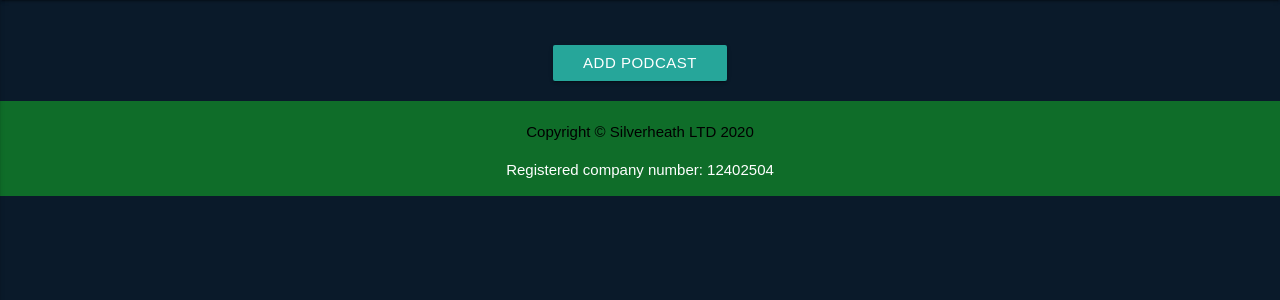
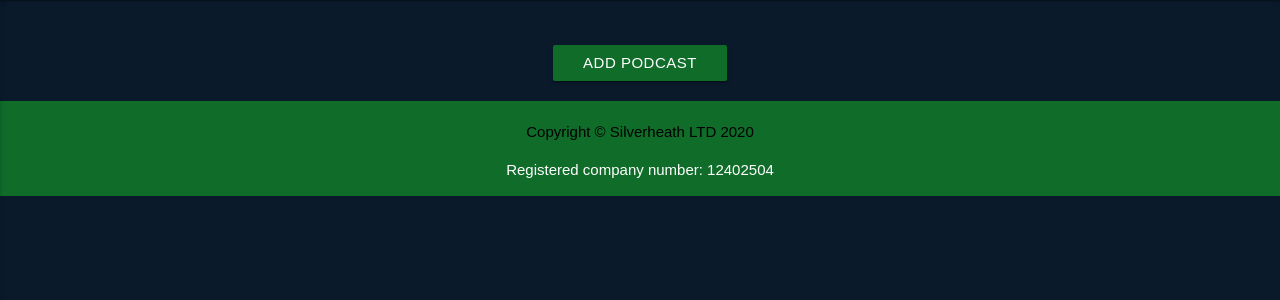
Before and after one commit to MD1968/podcast-directory, a Flask app: page /get_manage in a window 1280 px wide. Shown: the part 64-364 px from the top of the page. Run offline with Flask 2, Linux system fonts and the light colour scheme; data that the repository does not hold is empty; some libraries are stand-ins or nearby versions.

Commit message:
button colours changed

```diff
--- a/static/css/style.css
+++ b/static/css/style.css
@@ -111,9 +111,10 @@ nav .button-collapse {
 }
 
 .detail-button {
-  margin-left: 60px;
-  margin-bottom: 30px;
+  width: 100;
   justify-content: center;
+  margin-top: 20px;
+  margin-bottom: 20px;
 }
 
 .padding {
--- a/templates/manage.html
+++ b/templates/manage.html
@@ -6,7 +6,7 @@
             <div class="center">
                 <br>
                 <br>
-                <a href=" {{url_for( 'get_add')}} " class="waves-effect waves-light btn btn_large">Add Podcast</a>
+                <a href=" {{url_for( 'get_add')}} " class="waves-effect waves-light btns btn btn_large">Add Podcast</a>
             </div>
         </div>
     </div>
@@ -21,8 +21,8 @@
     <div class="podcast-card col s12 m6 l3">
         <h5 class="podcast-title">{{podcast.podcast_name}}</h5>
         <img src="{{podcast.podcast_image}}" alt="podcast image" class="podcast-image" />
-        <a href=" {{url_for( 'get_edit', podcast_id=podcast._id)}} " class=" buttons waves-effect waves-light btn btn_small blue ">Edit</a>
-        <a href="{{url_for( 'get_delete', podcast_id=podcast._id)}}" class=" buttons waves-effect waves-light btn btn_small red ">Del</a>
+        <a href=" {{url_for( 'get_edit', podcast_id=podcast._id)}} " class=" buttons waves-effect waves-light btn btn_large btns btn_small blue ">Edit</a>
+        <a href="{{url_for( 'get_delete', podcast_id=podcast._id)}}" class=" buttons waves-effect waves-light btn btns btn_small red ">Del</a>
     </div>
 
     {% endfor %}
```
